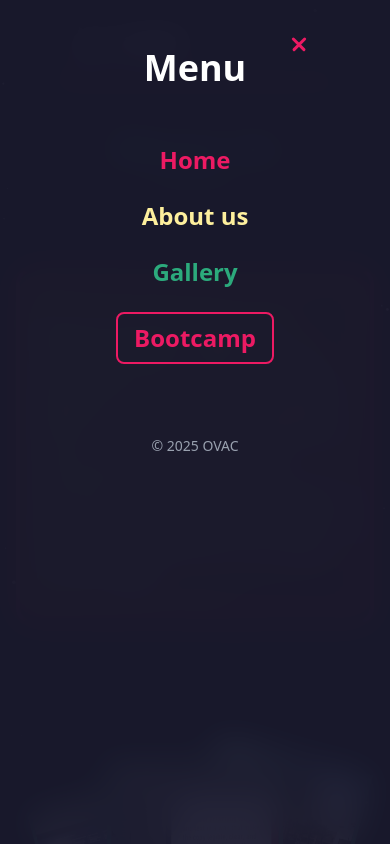
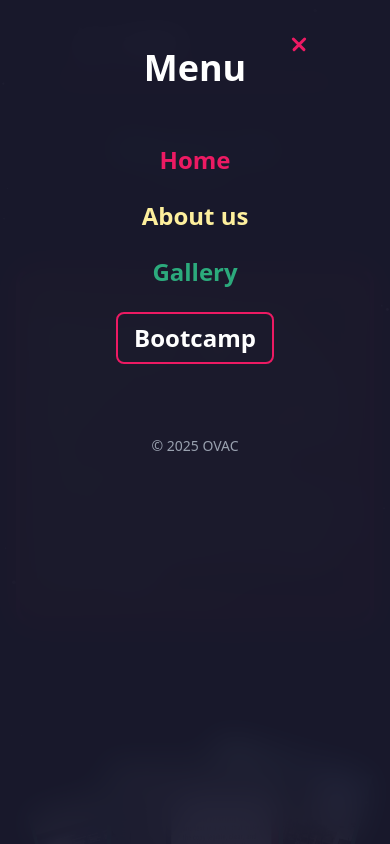
Before and after one commit to Tareq-Khalil/OVAC-Deploy, a React (Vite) app: page /about in a window 390 px wide. Both pictures are taken after a click on the button "Toggle menu". Shown: the top 844 px of the page. Built offline with nearby package versions, Linux system fonts and the light colour scheme.

Commit message:
Update NavBar.jsx

```diff
--- a/src/Components/NavBar.jsx
+++ b/src/Components/NavBar.jsx
@@ -131,7 +131,7 @@ function NavBar() {
               { to: "/", label: "Home", color: "#ec1a63", border: false },
               { to: "/about", label: "About us", color: "#fdef9d", border: false },
               { to: "/gallery", label: "Gallery", color: "#2caa7c", border: false },
-              { to: "/Bootcamp", label: "Bootcamp", color: "#ec1a63", border: true },
+              { to: "/Bootcamp", label: "Bootcamp", color: "#ffffff", border: true, borderColor: "#ec1a63" },
             ].map((item) => (
               <Link
                 key={item.to}
@@ -142,7 +142,7 @@ function NavBar() {
                 }`}
                 style={{
                   color: item.color,
-                  borderColor: item.border ? item.color : undefined,
+                  borderColor: item.border ? item.borderColor : undefined,
                 }}
               >
                 {item.label}
```
